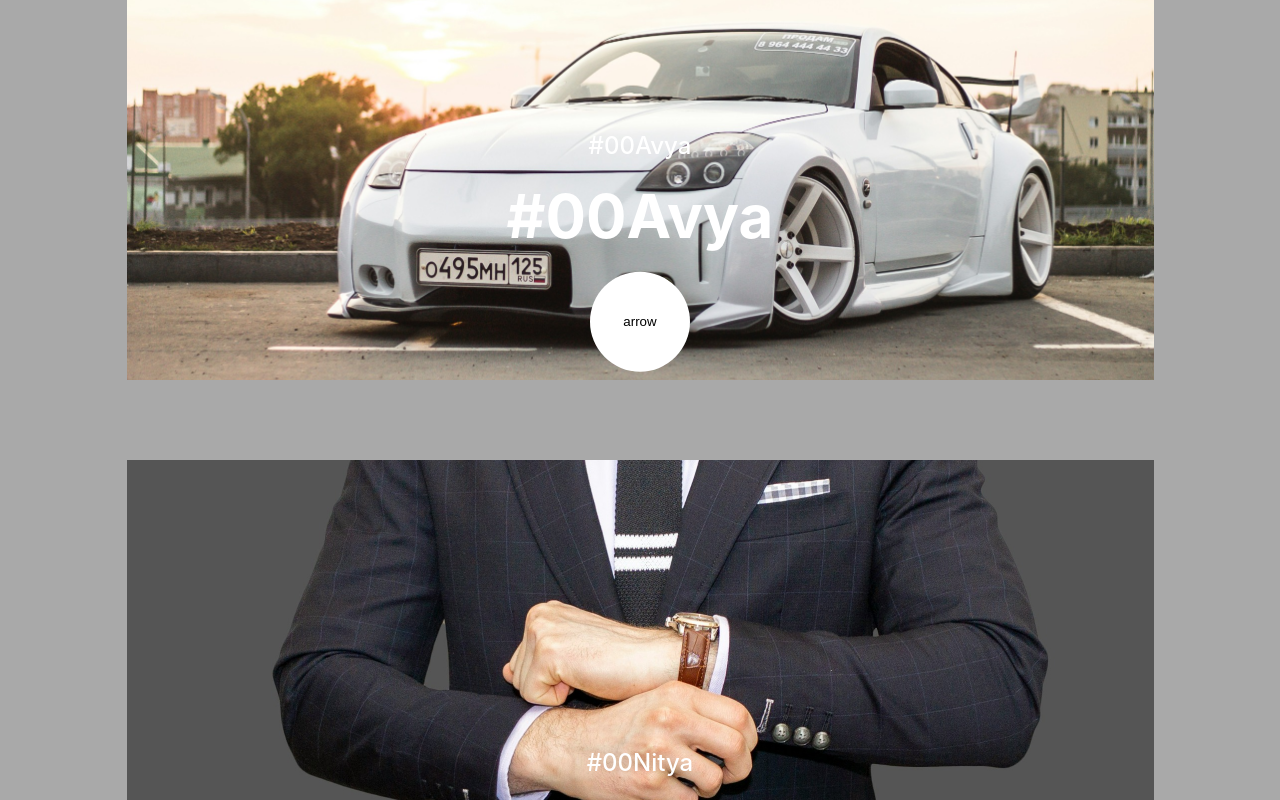
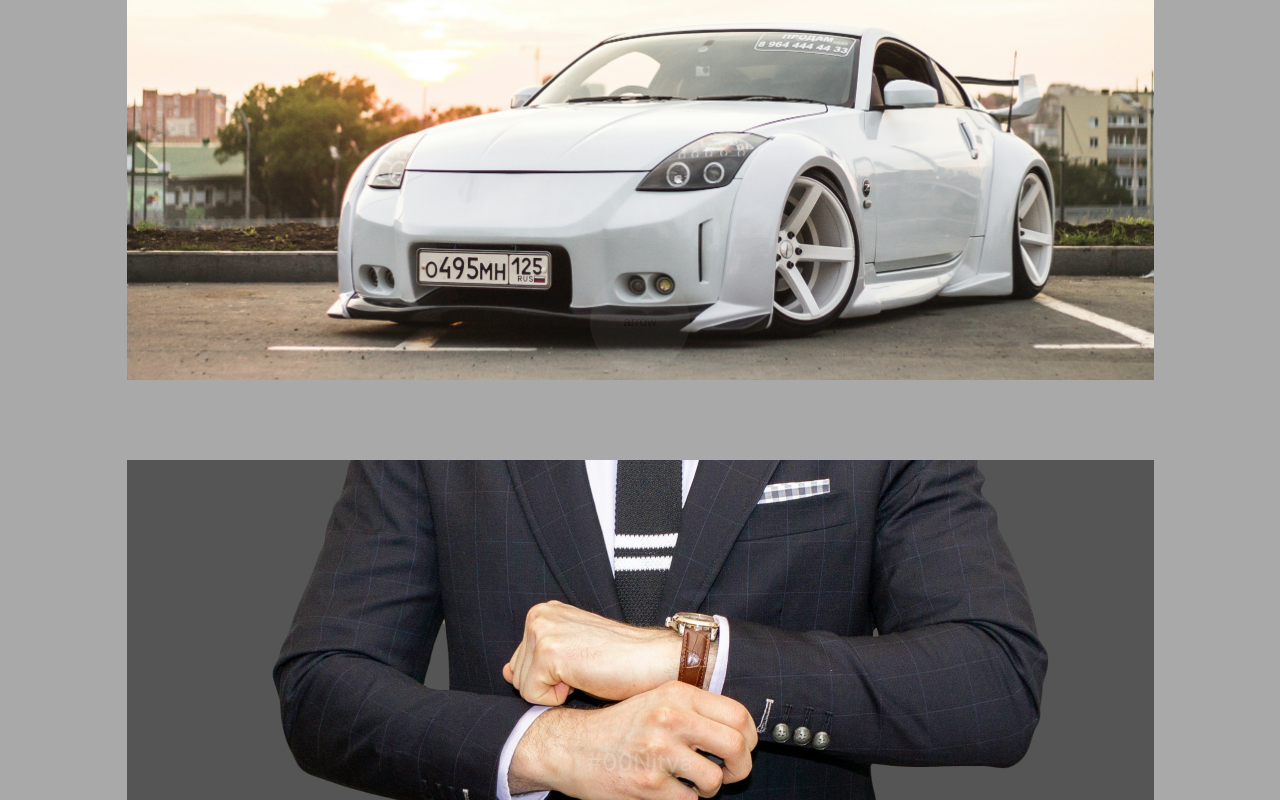
Before and after one commit to GopalPatidar36/framer-scroll-animation, a React (Create React App) app: page / in a window 1280 px wide. Shown: the part 1540-2340 px from the top of the page. Built offline with nearby package versions, Linux system fonts and the light colour scheme.

Commit message:
set opacity of text on scroll

```diff
--- a/src/App.js
+++ b/src/App.js
@@ -27,46 +27,44 @@ const imageGallery = [
 ];
 
 function useParallax(value, distance) {
-  return useTransform(value, [0, 1], [-distance, distance]);
+  const y = useTransform(value, [0, 1], [-distance, distance]);
+  const opacity = useTransform(value, [0.1, 0.5, 0.9], [0, 1, 0]); // Visible only in the middle range
+  return { y, opacity };
 }
 
 function Image({ src, text }) {
   const ref = useRef(null);
   const { scrollYProgress } = useScroll({
     target: ref,
-    offset: ["end end", "start start"],
+    offset: ["end end", "start start"], // Adjust based on when the animation should begin/end
   });
-  const y = useParallax(scrollYProgress, 200);
+
+  const { y, opacity } = useParallax(scrollYProgress, 200); // Use parallax with fade effect
 
   return (
     <div
-      style={{ backgroundImage: `url(${src})`, backgroundSize: "cover", backgroundPosition: "center", backgroundRepeat: "no-repeat", position:"relative" }}
+      style={{ backgroundImage: `url(${src})`, backgroundSize: "cover", backgroundPosition: "center", backgroundRepeat: "no-repeat", position: "relative" }}
       className="container"
       ref={ref}
     >
       <motion.div
         style={{
-          position:"relative",
-          // transform: "translate(-50%, -50%)",
+          position: "relative",
           color: "white",
           zIndex: 1,
           display: "flex",
           flexDirection: "column",
-          alignItems:"center",
-          y,
+          alignItems: "center",
+          y: y, // Apply parallax Y movement
+          opacity: opacity, // Apply opacity control for fade-in/out
         }}
+        transition={{ duration: 0.3, ease: "easeInOut" }} // Smooth transitions
       >
-        <p style={{ fontSize: "24px", fontWeight: 500, alignItems: "center", justifyContent: "center", alignSelf: "center", display: "flex", margin: 0 }}>
-          {`#00${text}`}
-        </p>
+        <p style={{ fontSize: "24px", fontWeight: 500, margin: 0 }}>{`#00${text}`}</p>
         <p
           style={{
             fontSize: "60px",
             fontWeight: 700,
-            alignItems: "center",
-            justifyContent: "center",
-            alignSelf: "center",
-            display: "flex",
             margin: "20px",
           }}
         >
```
